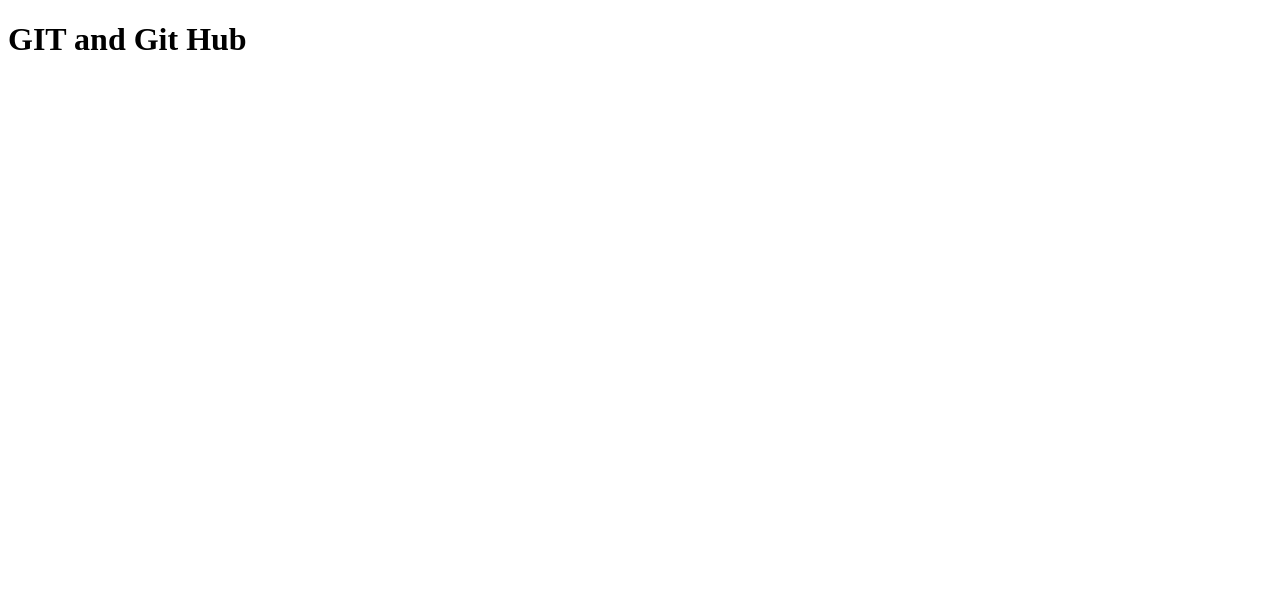
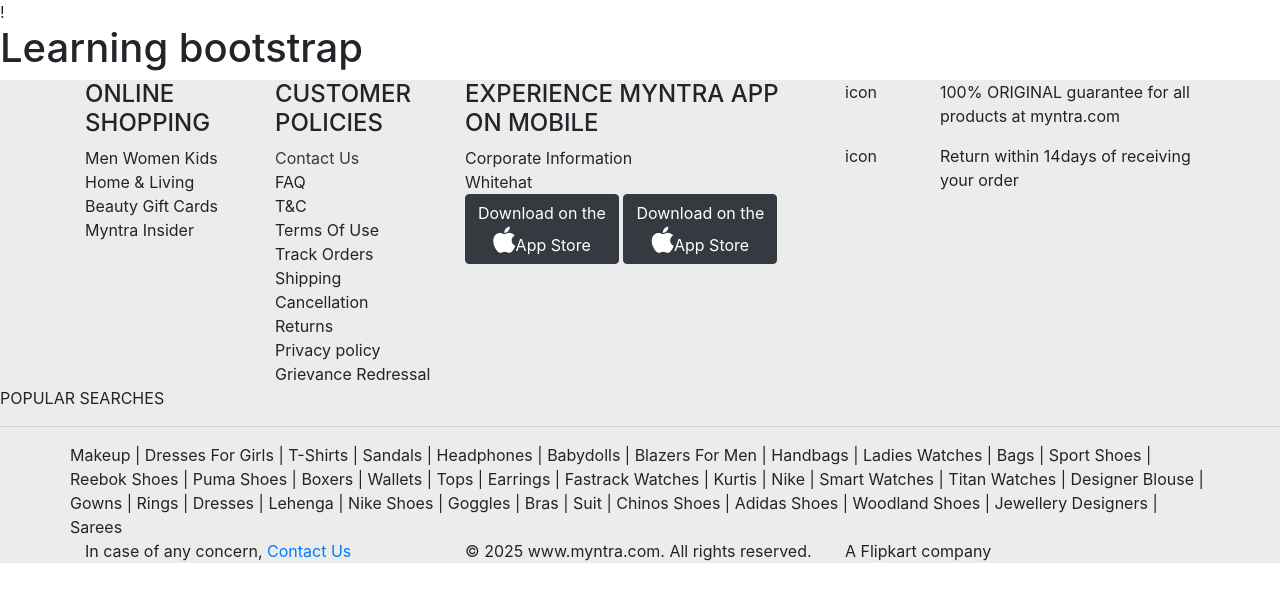
Before and after one commit to AnitaPK/B42Bootstrap, a plain HTML site: page index.html in a window 1280 px wide. Drawn offline with nearby package versions, Linux system fonts and the light colour scheme.

Commit message:
Introduction-layout-color

```diff
--- a/index.html
+++ b/index.html
@@ -1,11 +1,109 @@
-<!DOCTYPE html>
+!
+<!doctype html>
 <html lang="en">
+
 <head>
-    <meta charset="UTF-8">
-    <meta name="viewport" content="width=device-width, initial-scale=1.0">
-    <title>Document</title>
-</head>
+    <title>Title</title>
+    <!-- Required meta tags -->
+    <meta charset="utf-8">
+    <meta name="viewport" content="width=device-width, initial-scale=1, shrink-to-fit=no">
+
+    <!-- Bootstrap CSS -->
+    <link rel="stylesheet" href="https://stackpath.bootstrapcdn.com/bootstrap/4.3.1/css/bootstrap.min.css"
+        integrity="sha384-ggOyR0iXCbMQv3Xipma34MD+dH/1fQ784/j6cY/iJTQUOhcWr7x9JvoRxT2MZw1T" crossorigin="anonymous">
+
+    <!--FontAwesome CSS-->
+        <link rel="stylesheet" href="https://cdnjs.cloudflare.com/ajax/libs/font-awesome/6.7.2/css/all.min.css" integrity="sha512-Evv84Mr4kqVGRNSgIGL/F/aIDqQb7xQ2vcrdIwxfjThSH8CSR7PBEakCr51Ck+w+/U6swU2Im1vVX0SVk9ABhg==" crossorigin="anonymous" referrerpolicy="no-referrer" />
+
+    </head>
+
 <body>
-    <h1>GIT and Git Hub</h1>
+    <h1>Learning bootstrap</h1>
+    <footer style="background-color: rgb(236, 236, 236);">
+        <div class="container " >
+            <div class="row">
+                <div class="col col-md-2">
+                    <h4>ONLINE SHOPPING</h4>
+
+                    Men
+                    Women
+                    Kids
+                    Home & Living
+                    Beauty
+                    Gift Cards
+                    Myntra Insider
+                </div>
+                <div class="col col-md-2">
+                    <h4>CUSTOMER POLICIES</h4>
+
+                    <a href="#" class="text-dark">Contact Us</a><br>
+                    FAQ<br>
+                    T&C<br>
+                    Terms Of Use<br>
+                    Track Orders<br>
+                    Shipping<br>
+                    Cancellation<br>
+                    Returns<br>
+                    Privacy policy<br>
+                    Grievance Redressal<br>
+                </div>
+                <div class="col col-md-4">
+                    <h4>EXPERIENCE MYNTRA APP ON MOBILE</h4>
+                    Corporate Information<br>
+                    Whitehat<br>
+                    <button class="btn btn-dark">Download on the<br>
+                        <i class="fa-brands fa-apple" style="font-size: 30px;"></i>App Store
+                    </button>
+                    <button class="btn btn-dark">Download on the<br>
+                        <i class="fa-brands fa-apple" style="font-size: 30px;"></i>App Store
+                    </button>
+                </div>
+                <div class="col col-md-4">
+                    <div class="row">
+                        <div class="col-3">icon</div>
+                        <div class="col-9">
+                            <p>100% ORIGINAL guarantee for all products at myntra.com</p>
+                        </div>
+                    </div>
+                    <div class="row">
+                        <div class="col-3">icon</div>
+                        <div class="col-9">
+                            <p>Return within 14days of receiving your order</p>
+                        </div>
+                    </div>
+                </div>
+            </div>
+        </div>
+        <div>POPULAR SEARCHES<hr></div>
+        <div class="container">
+            <div class="row">
+                Makeup | Dresses For Girls | T-Shirts | Sandals | Headphones | Babydolls | Blazers For Men | Handbags | Ladies Watches | Bags | Sport Shoes | Reebok Shoes | Puma Shoes | Boxers | Wallets | Tops | Earrings | Fastrack Watches | Kurtis | Nike | Smart Watches | Titan Watches | Designer Blouse | Gowns | Rings |   Dresses | Lehenga | Nike Shoes | Goggles | Bras | Suit | Chinos  Shoes | Adidas Shoes | Woodland Shoes | Jewellery  Designers | Sarees
+            </div>
+            <div class="row">
+                <div class="col">In case of any concern, <a href="#">Contact Us</a>
+                </div>
+                <div class="col">
+                    © 2025 www.myntra.com. All rights reserved.
+                </div>
+                <div class="col">
+                    A Flipkart company
+
+                </div>
+            </div>
+        </div>
+
+    </footer>
+    <!-- Optional JavaScript -->
+    <!-- jQuery first, then Popper.js, then Bootstrap JS -->
+    <script src="https://code.jquery.com/jquery-3.3.1.slim.min.js"
+        integrity="sha384-q8i/X+965DzO0rT7abK41JStQIAqVgRVzpbzo5smXKp4YfRvH+8abtTE1Pi6jizo"
+        crossorigin="anonymous"></script>
+    <script src="https://cdnjs.cloudflare.com/ajax/libs/popper.js/1.14.7/umd/popper.min.js"
+        integrity="sha384-UO2eT0CpHqdSJQ6hJty5KVphtPhzWj9WO1clHTMGa3JDZwrnQq4sF86dIHNDz0W1"
+        crossorigin="anonymous"></script>
+    <script src="https://stackpath.bootstrapcdn.com/bootstrap/4.3.1/js/bootstrap.min.js"
+        integrity="sha384-JjSmVgyd0p3pXB1rRibZUAYoIIy6OrQ6VrjIEaFf/nJGzIxFDsf4x0xIM+B07jRM"
+        crossorigin="anonymous"></script>
 </body>
+
 </html>
```
